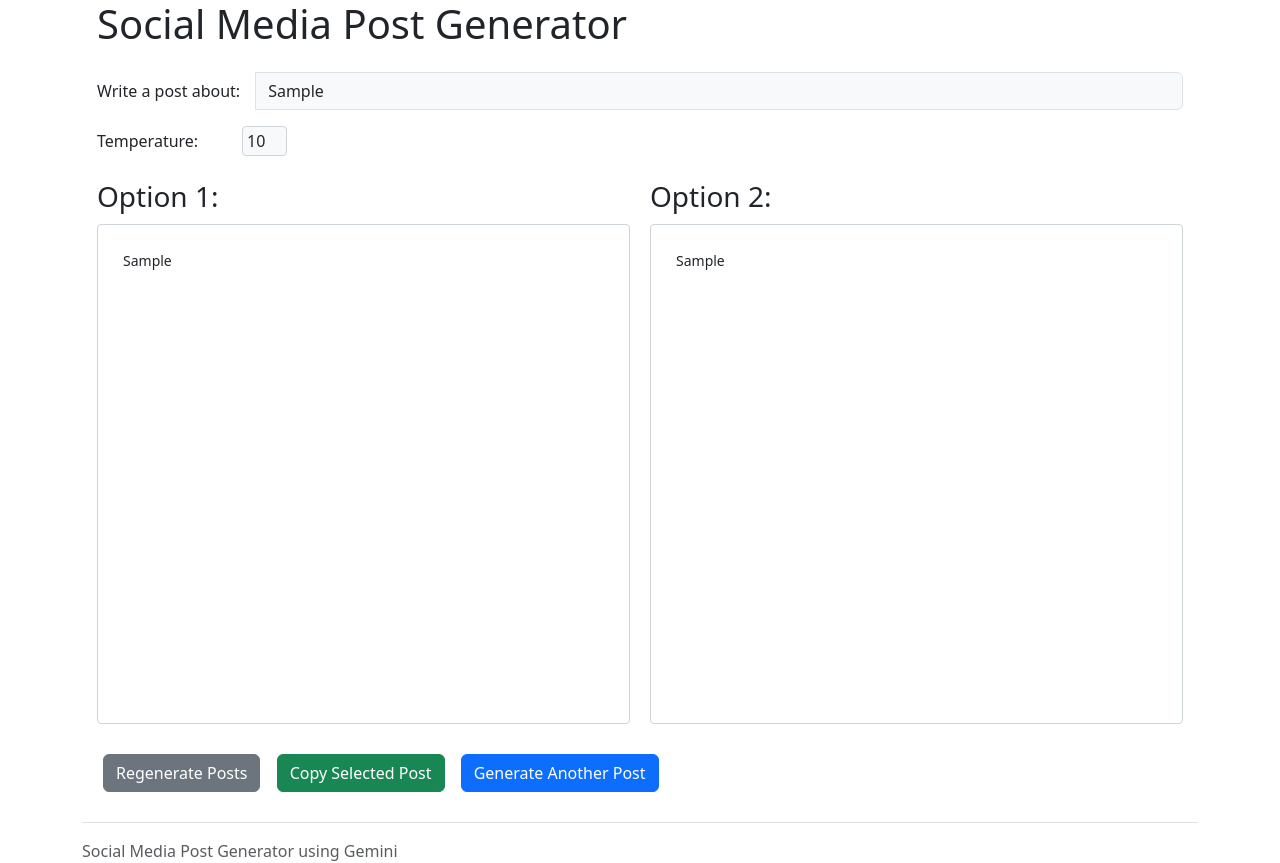
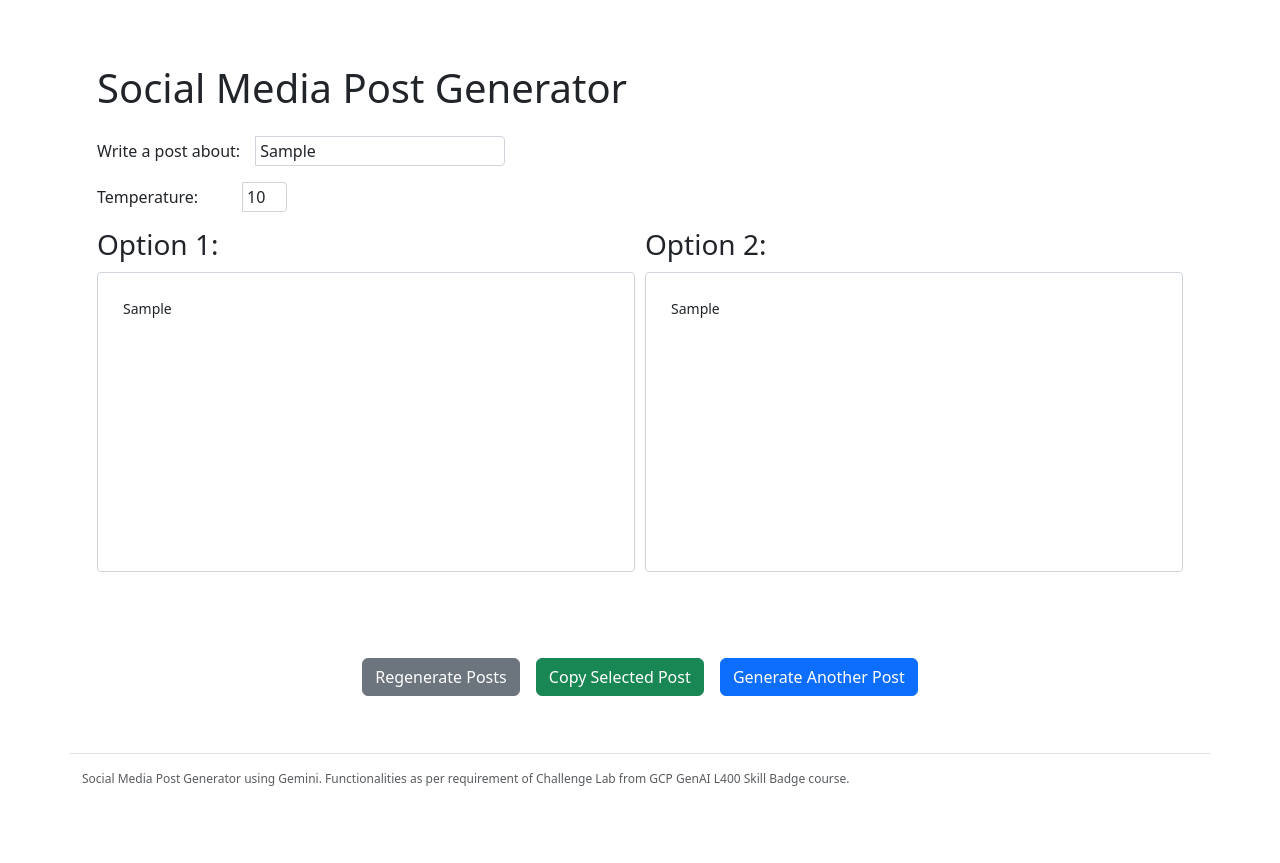
Before and after one commit to olyazub/social-media-post-generation_app_gemini, a Flask app: template src/templates/post.html in a window 1280 px wide. After the commit the page ends 786 px from the top, so only its background shows below. Run offline with Flask 3, Linux system fonts and the light colour scheme; the template is opened without the code that fills it: most values are stand-ins (such as "Sample title", 1, 10 or a date in 2020); some libraries are stand-ins or nearby versions.

Commit message:
frontend improvements

```diff
--- a/src/templates/base.html
+++ b/src/templates/base.html
@@ -9,40 +9,52 @@
             <!-- Bootstrap CSS -->
             {{ bootstrap.load_css() }}
             <style>
+                /* Common Button Styles */
                 .btn {
                     margin: 6px;
                 }
-                pre {
-                    background: #f4f4f4;
-                    border: 1px solid #ddd;
-                    border-left: 3px solid #0d6efd;
-                    color: #666;
-                    page-break-inside: avoid;
-                    font-family: monospace;
-                    font-size: 15px;
-                    line-height: 1.6;
-                    margin-bottom: 1.6em;
-                    max-width: 100%;
-                    overflow: auto;
-                    padding: 1em 1.5em;
-                    display: block;
-                    word-wrap: break-word;
+
+                /* Common Layout Styles */
+                .form-container {
+                    margin: 4rem auto 0;
+                    padding: 0 15px;
+                    max-width: 1200px;
+                    display: flex;
+                    flex-direction: column;
+                    min-height: calc(100vh - 200px);
                 }
-                .form-container {
-                    margin-top: 4rem;
+
+                .top-section {
                     max-width: 600px;
+                    margin-left: 0;
+                    padding-left: 0;
+                    width: 100%;
+                    align-self: flex-start;
                 }
-                .form-group {
-                    margin-bottom: 1rem;
-                }
+
                 .input-group {
                     display: flex;
                     align-items: center;
                     gap: 1rem;
+                    justify-content: flex-start;
                 }
-                .form-control {
-                    width: 400px !important;
+
+                .form-group {
+                    margin-bottom: 1rem;
                 }
+
+                /* Common Input Styles */
+                .common-input {
+                    border: 1px solid #ced4da;
+                    border-radius: 4px;
+                    padding: 2px 4px;
+                }
+
+                input[type="number"] {
+                    padding: 2px 4px;
+                }
+
+                /* Generated Content Styles */
                 .generated-content {
                     white-space: pre-line;
                     line-height: 1.6;
@@ -53,17 +65,9 @@
                     margin: 0.5em 0;
                 }
 
-                .generated-content strong {
+                .generated-content strong,
+                .generated-content b {
                     font-weight: bold;
-                }
-
-                .card {
-                    margin-top: 2rem;
-                    margin-bottom: 2rem;
-                }
-
-                .card-body {
-                    padding: 2rem;
                 }
 
                 .generated-content h4 {
@@ -71,8 +75,106 @@
                     color: #333;
                 }
 
-                .generated-content b {
-                    font-weight: bold;
+                /* Posts Section Styles */
+                .bottom-section {
+                    display: flex;
+                    flex-direction: column;
+                    width: 100%;
+                    height: calc(100vh - 300px);
+                    max-height: 700px;
+                    min-height: 400px;
+                    gap: 20px;
+                }
+
+                .posts-section {
+                    flex: 1;
+                    overflow: hidden;
+                }
+
+                .posts-container {
+                    display: flex;
+                    gap: 10px;
+                    width: 100%;
+                    height: 100%;
+                }
+
+                .post-column {
+                    flex: 1;
+                    width: 50%;
+                }
+
+                /* Generated Post Container Styles */
+                .generated-post-container {
+                    height: calc(100vh - 500px);
+                    min-height: 250px;
+                    max-height: 450px;
+                    overflow-y: auto;
+                    border: 1px solid #ced4da;
+                    border-radius: 4px;
+                    padding: 15px;
+                    margin-top: 10px;
+                    background-color: white;
+                    position: relative;
+                }
+
+                .generated-post-content {
+                    min-height: 100%;
+                    outline: none;
+                    padding: 10px;
+                    font-size: 14px;
+                    line-height: 1.6;
+                }
+
+                .generated-post-content:focus {
+                    background-color: #f8f9fa;
+                }
+
+                .generated-post-container::before {
+                    content: "Click to edit";
+                    position: absolute;
+                    top: -25px;
+                    right: 10px;
+                    font-size: 12px;
+                    color: #666;
+                    opacity: 0;
+                    transition: opacity 0.3s;
+                }
+
+                .generated-post-container:hover::before {
+                    opacity: 1;
+                }
+
+                /* Footer Styles */
+                footer {
+                    font-size: 12px;
+                    flex-shrink: 0;
+                    padding: 0.5rem ;
+                    margin-bottom: 0.2rem;
+                }
+
+                /* Sticky Footer Setup */
+                html, body {
+                    height: 100%;
+                    margin: 0;
+                }
+
+                body {
+                    display: flex;
+                    flex-direction: column;
+                    min-height: 100vh;
+                }
+
+                .container {
+                    flex: 1 0 auto;
+                }
+
+                /* Button Section Styles */
+                .buttons-section {
+                    flex-shrink: 0;
+                    padding: 10px 0;
+                    text-align: center;
+                    background-color: white;
+                    margin-top: auto;
                 }
             </style>
         {% endblock %}
@@ -82,11 +184,11 @@
     <body>
         <div class="container">
             {% block content %}{% endblock %}
+        </div>
 
-            <footer class="pt-3 mt-4 text-muted border-top">
-                Social Media Post Generator using Gemini
-            </footer>
-        </div>
+        <footer class="container pt-3 mt-4 text-muted border-top">
+            Social Media Post Generator using Gemini. Functionalities as per requirement of Challenge Lab from GCP GenAI L400 Skill Badge course.
+        </footer>
 
         {% block scripts %}
             {{ bootstrap.load_js() }}
--- a/src/templates/post.html
+++ b/src/templates/post.html
@@ -2,23 +2,26 @@
 
 {% block content %}
 <div class="form-container">
+    <div class="top-section">
         <h1 class="mb-4">Social Media Post Generator</h1>
         <div class="form-group">
             <div class="input-group">
                 <label for="topic" style="min-width: 130px;">Write a post about:</label>
-            <div class="form-control" style="width: 470px; background-color: #f8f9fa;">{{ user_topic }}</div>
+                <div class="common-input" style="width: 250px; height: 30px;">{{ user_topic }}</div>
             </div>
         </div>
         <div class="form-group">
-        <div class="input-group d-flex align-items-center">
+            <div class="input-group">
                 <label style="min-width: 130px;">Temperature:</label>
-            <div style="width: 45px; border: 1px solid #ced4da; border-radius: 4px; padding: 2px 4px; background-color: #f8f9fa;">{{ temperature }}</div>
+                <div class="common-input" style="width: 45px;">{{ temperature }}</div>
+            </div>
         </div>
     </div>
 
-    <!-- Generated content section -->
-    <div class="mt-4">
-        <div class="posts-container d-flex">
+    <!-- Bottom section -->
+    <div class="bottom-section">
+        <div class="posts-section" style="width: 100%;">
+            <div class="posts-container">
                 <div class="post-column">
                     <h3>Option 1:</h3>
                     <div class="generated-post-container">
@@ -38,6 +41,7 @@
             </div>
         </div>
 
+        <div class="buttons-section">
             <div class="form-group mt-4">
                 <form method="POST" action="{{ url_for('regenerate') }}" style="display: inline;">
                     <input type="hidden" name="topic" value="{{ user_topic }}">
@@ -48,62 +52,8 @@
                 <a href="{{ url_for('index') }}" class="btn btn-primary">Generate Another Post</a>
             </div>
         </div>
-
-<style>
-.form-container {
-    max-width: 1200px;
-    margin: 0 auto;
-    padding: 0 15px;
-}
-
-.posts-container {
-    gap: 20px;
-    width: 100%;
-}
-
-.post-column {
-    flex: 1;
-    width: 50%;
-}
-
-.generated-post-container {
-    height: 500px;  /* Fixed height for both containers */
-    overflow-y: auto;
-    border: 1px solid #ced4da;
-    border-radius: 4px;
-    padding: 15px;
-    margin-top: 10px;
-    background-color: white;
-    position: relative;
-}
-
-.generated-post-content {
-    min-height: 100%;
-    outline: none;
-    padding: 10px;
-    font-size: 14px;
-    line-height: 1.6;
-}
-
-.generated-post-content:focus {
-    background-color: #f8f9fa;
-}
-
-.generated-post-container::before {
-    content: "Click to edit";
-    position: absolute;
-    top: -25px;
-    right: 10px;
-    font-size: 12px;
-    color: #666;
-    opacity: 0;
-    transition: opacity 0.3s;
-}
-
-.generated-post-container:hover::before {
-    opacity: 1;
-}
-</style>
+    </div>
+</div>
 
 <script>
 function copyToClipboard() {
```
Also changed, not shown: src/templates/index.html (+9 -11 lines). Lines whose indentation alone changed are shown as unchanged.
